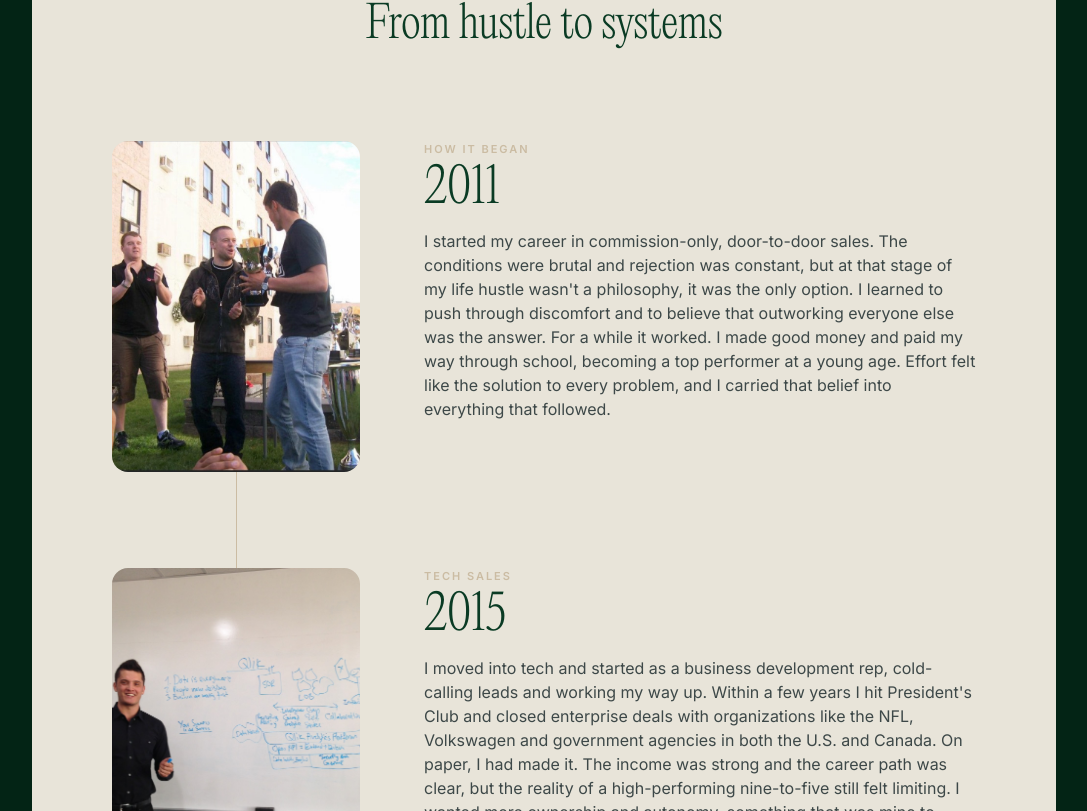
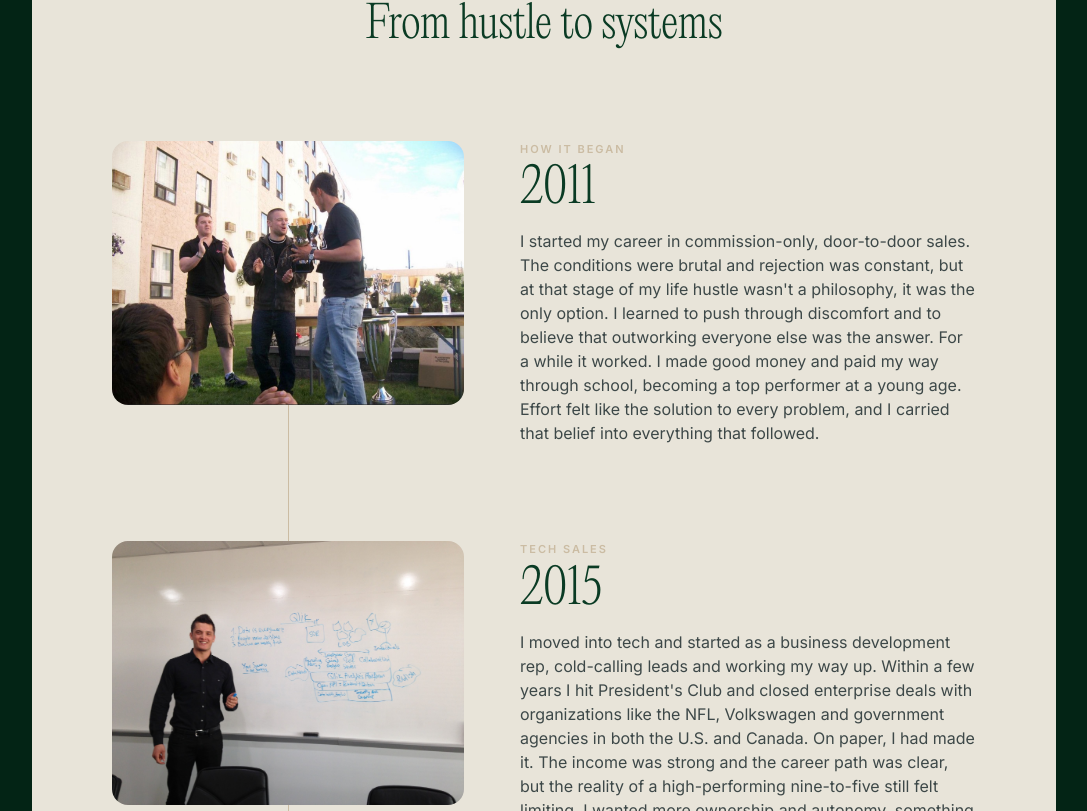
Before and after one commit to thenikvassev/nikvassev-site, a Next.js app: page /about in a window 1280 px wide. Shown: the part 3049-3860 px from the top of the page, without its empty margins (96-1183 px from the left). Built offline with nearby package versions, Linux system fonts and the light colour scheme; what @nitrosend/sdk would draw is missing.

Commit message:
Desktop timeline photos: wider 4:3 frames like mobile

```diff
--- a/src/components/TimelineJourney.tsx
+++ b/src/components/TimelineJourney.tsx
@@ -6,6 +6,8 @@ export type TimelineJourneyEntry = {
   body: string;
   image: string;
   imageAlt: string;
+  /** Optional object-position override, e.g. object-top */
+  imageClassName?: string;
 };
 
 type Props = {
@@ -38,7 +40,7 @@ export function TimelineJourney({
           </h2>
         </header>
 
-        <ol className="relative mt-14 space-y-14 sm:mt-16 md:mt-20 md:space-y-24 md:[--image-col:15.5rem]">
+        <ol className="relative mt-14 space-y-14 sm:mt-16 md:mt-20 md:space-y-24 md:[--image-col:20rem] lg:[--image-col:22rem]">
           {/* Spine only on desktop — on mobile it cut through the stacked text */}
           <div
             aria-hidden
@@ -47,16 +49,17 @@ export function TimelineJourney({
           {entries.map((entry) => (
             <li
               key={entry.year}
-              className="relative grid items-start gap-5 md:grid-cols-[var(--image-col)_minmax(0,1fr)] md:gap-12 lg:gap-16"
+              className="relative grid items-start gap-5 md:grid-cols-[var(--image-col)_minmax(0,1fr)] md:gap-10 lg:gap-14"
             >
               <div className="relative z-10 w-full md:w-[var(--image-col)]">
-                <div className="relative aspect-[4/3] overflow-hidden rounded-card md:aspect-[3/4]">
+                {/* Same 4:3 landscape frame on mobile + desktop so photos are not tall/cropped */}
+                <div className="relative aspect-[4/3] overflow-hidden rounded-card">
                   <Image
                     src={entry.image}
                     alt={entry.imageAlt}
                     fill
-                    className="object-cover object-center"
-                    sizes="(min-width: 768px) 248px, 100vw"
+                    className={`object-cover ${entry.imageClassName ?? "object-center"}`}
+                    sizes="(min-width: 768px) 352px, 100vw"
                   />
                 </div>
               </div>
```
